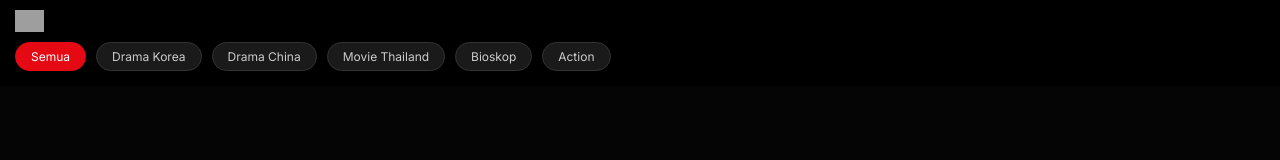
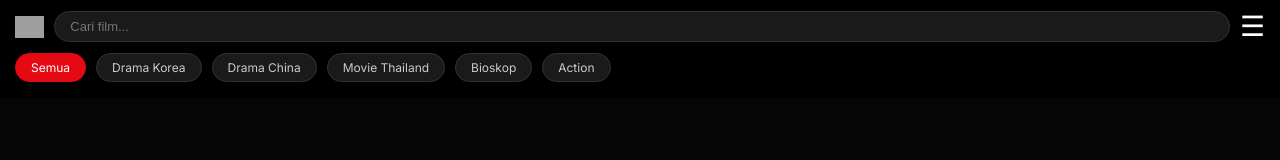
Before and after one commit to design-indra/vizo-plus, a website: page www/index.html in a window 1280 px wide. Drawn offline with Linux system fonts and the light colour scheme; no server answers; grey boxes are pictures that could not be loaded.

Commit message:
Update index.html

```diff
--- a/www/index.html
+++ b/www/index.html
@@ -17,7 +17,10 @@
         <header id="app-header">
     <div class="header-wrapper">
         <img src="https://i.ibb.co.com/BV5v4L9j/1000196715.jpg" class="vizo-logo-small">
-
+        <div class="search-container" id="search-root">
+            <input type="text" id="searchInput" placeholder="Cari film..." oninput="searchMovies(this.value)">
+        </div>
+        <button class="menu-btn" onclick="toggleSidebar()">☰</button>
     </div>
 
     <div class="category-scroll" id="category-bar">
```
